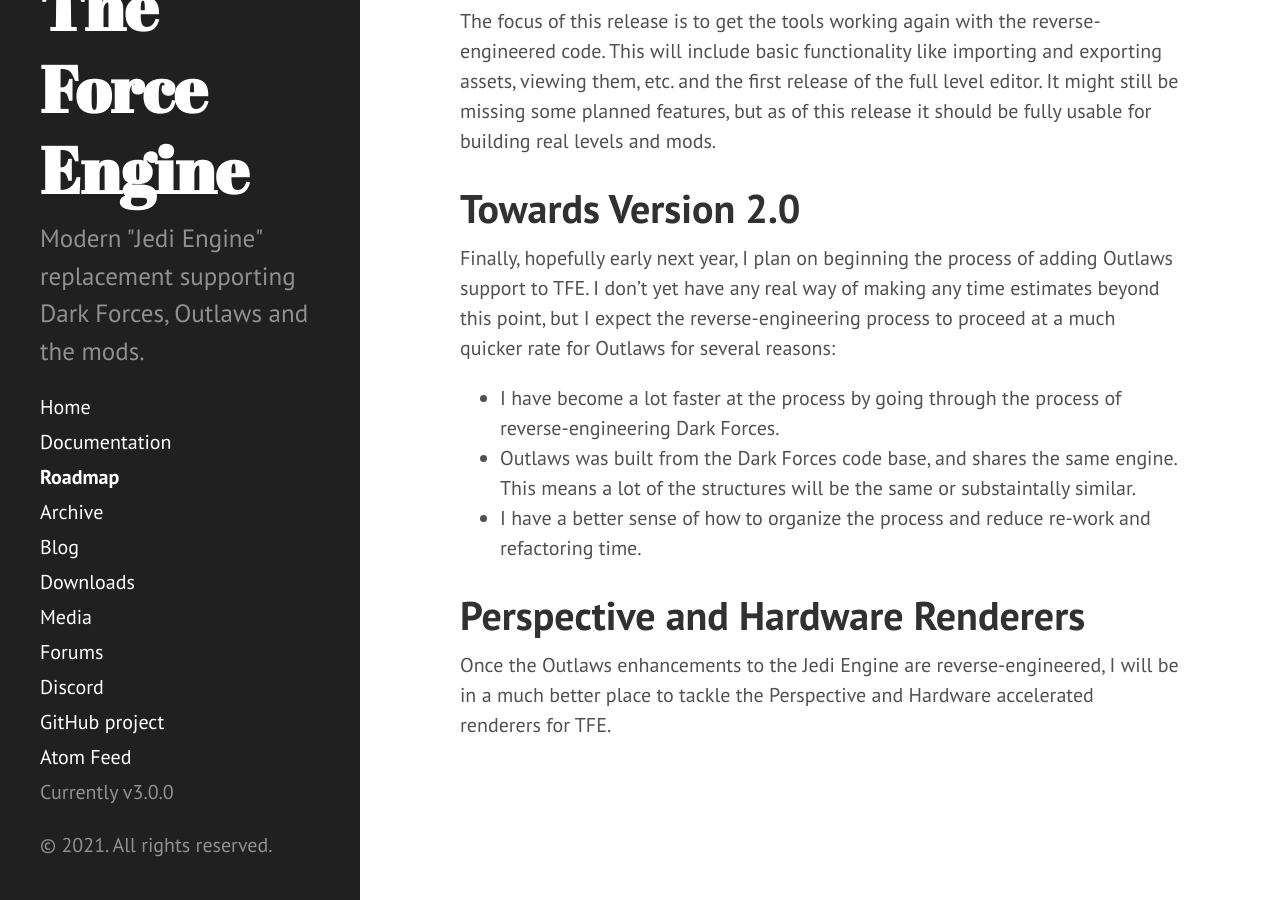
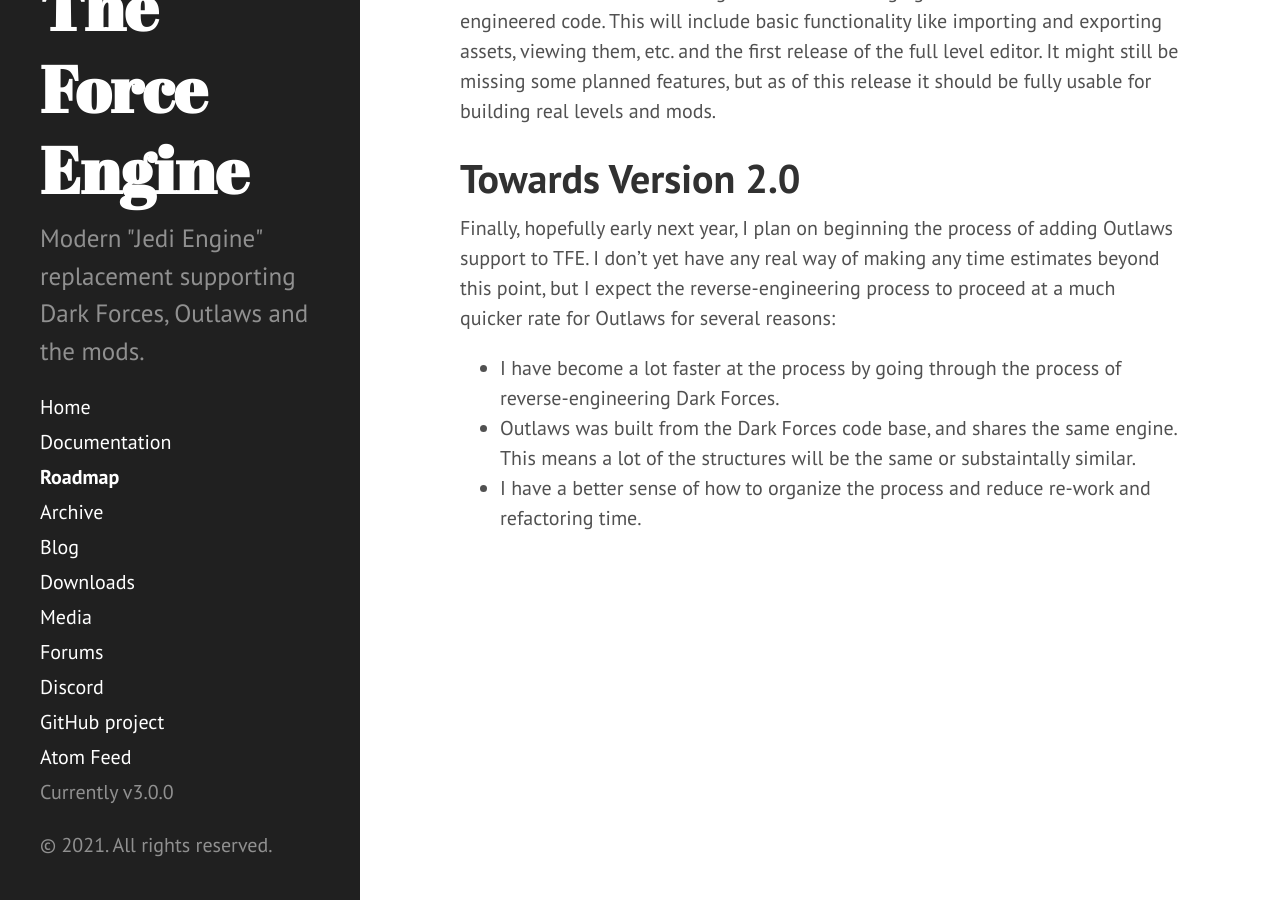
Before and after one commit to TheForceEngine/TheForceEngine.github.io, a Jekyll site: the page built from Roadmap.md, in a window 1280 px wide and 900 px high, scrolled down 3317 px. Built offline with Jekyll 4.4.1, drawn with Linux system fonts in a browser that asks for light colours; some of the changed text lies outside the part shown.

Commit message:
Update Roadmap.md

```diff
--- a/Roadmap.md
+++ b/Roadmap.md
@@ -16,7 +16,6 @@
 
 _These releases are too broad and will be clarified as the project gets closer_
 * [Towards Version 2.0](#towards-version-20)
-* [Perspective and Hardware Renderers](#perspective-and-hardware-renderers)
 
 You can view the short-term progress here: [Progress Tracker](https://theforceengine.github.io/ProgressTracker.html)
 
@@ -63,6 +62,3 @@
 * I have become a lot faster at the process by going through the process of reverse-engineering Dark Forces.
 * Outlaws was built from the Dark Forces code base, and shares the same engine. This means a lot of the structures will be the same or substaintally similar.
 * I have a better sense of how to organize the process and reduce re-work and refactoring time.
-
-# Perspective and Hardware Renderers
-Once the Outlaws enhancements to the Jedi Engine are reverse-engineered, I will be in a much better place to tackle the Perspective and Hardware accelerated renderers for TFE.
```
